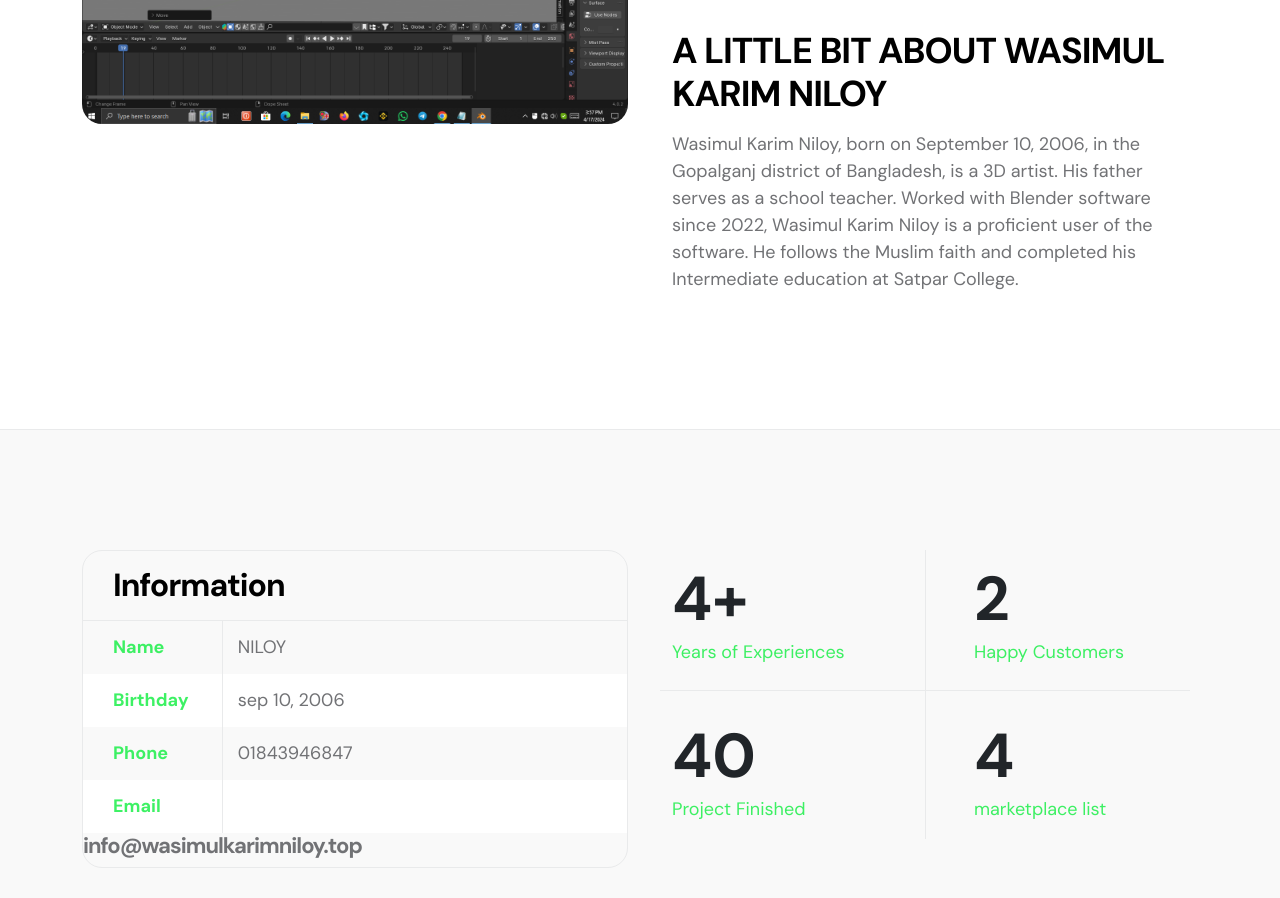
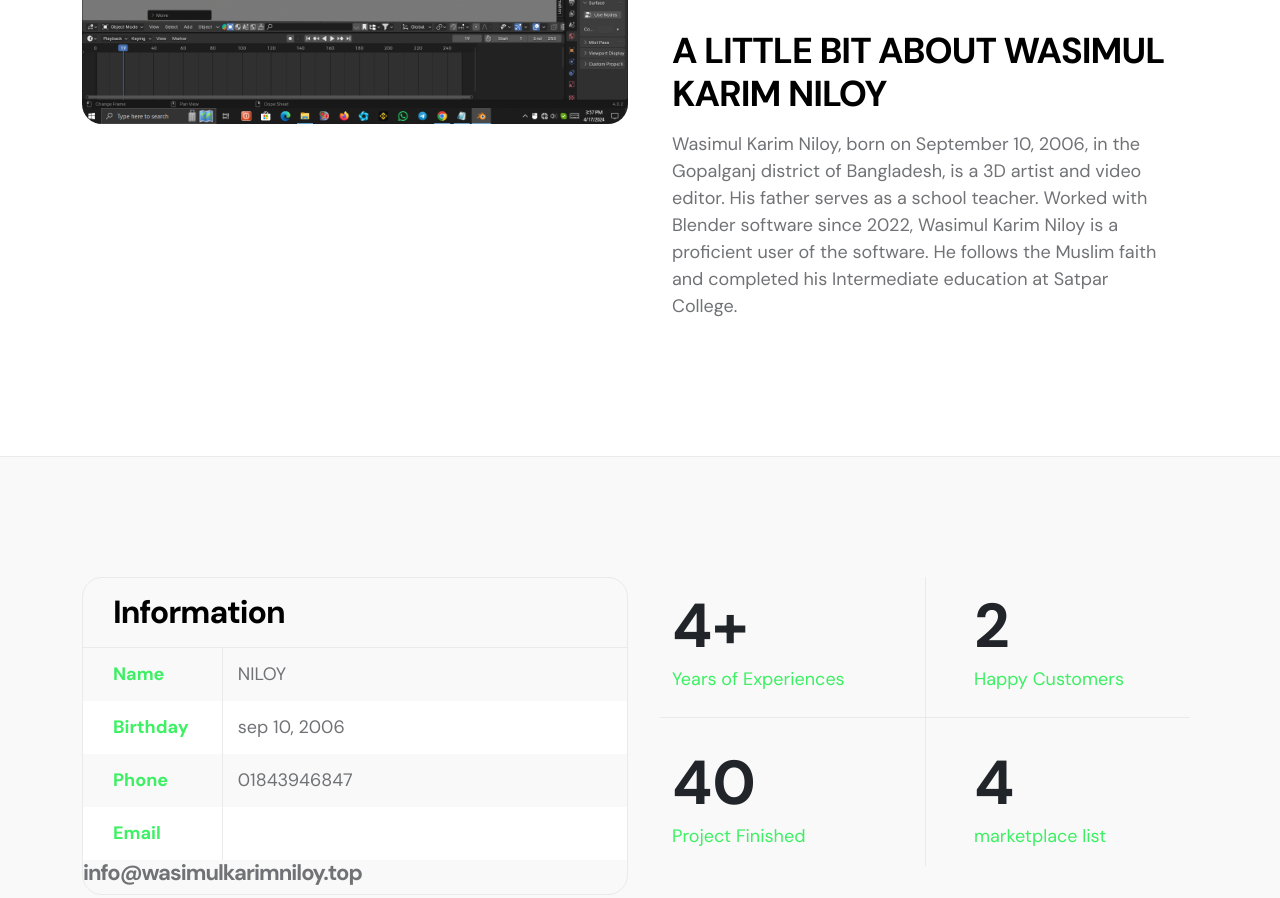
Before and after one commit to wasimulkarimniloy/niloybd, a plain HTML site: page index.html in a window 1280 px wide. Shown: the part 963-1861 px from the top of the page. Drawn offline with Linux system fonts and the light colour scheme.

Commit message:
Update index.html

```diff
--- a/index.html
+++ b/index.html
@@ -139,7 +139,7 @@
                                 <h3 class="pt-2 mb-3">A LITTLE BIT ABOUT WASIMUL KARIM NILOY</h3>
 
 
-                                <p>Wasimul Karim Niloy, born on September 10, 2006, in the Gopalganj district of Bangladesh, is a 3D artist. His father serves as a school teacher. Worked with Blender software since 2022, Wasimul Karim Niloy is a proficient user of the software. He follows the Muslim faith and completed his Intermediate education at Satpar College.</p>
+                                <p>Wasimul Karim Niloy, born on September 10, 2006, in the Gopalganj district of Bangladesh, is a 3D artist and video editor. His father serves as a school teacher. Worked with Blender software since 2022, Wasimul Karim Niloy is a proficient user of the software. He follows the Muslim faith and completed his Intermediate education at Satpar College.</p>
                             </div>
                         </div>
 
```
